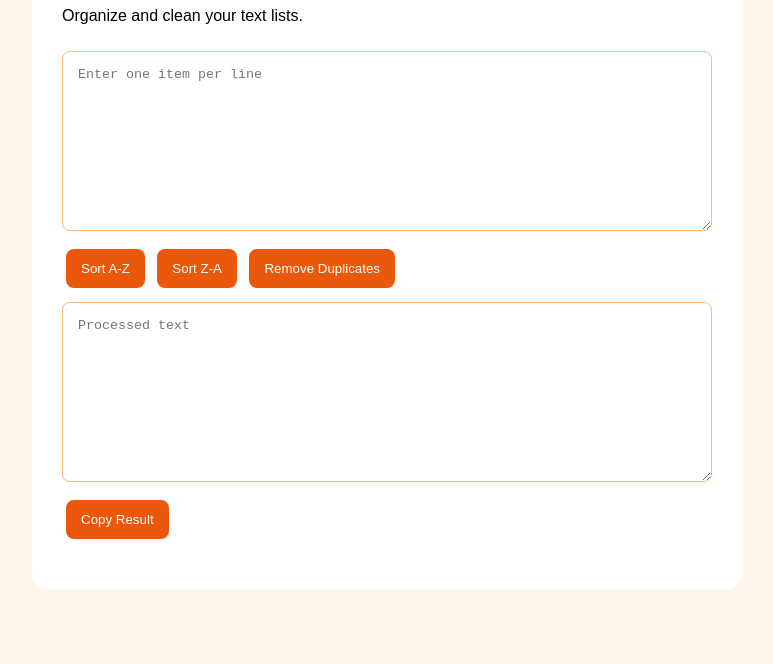
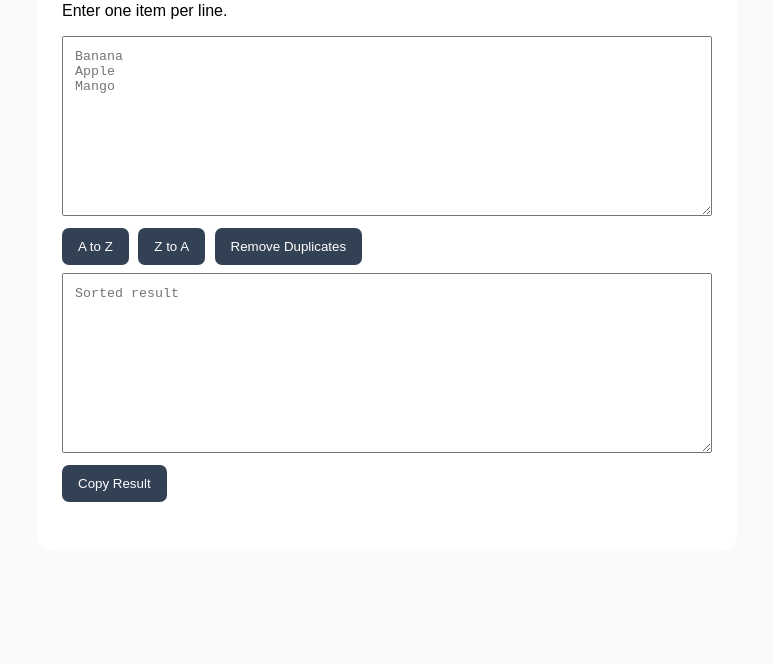
Before and after one commit to sogodogobah-dotcom/text-sorter, a plain HTML site: page index.html in a window 1280 px wide. Shown: the part 136-800 px from the top of the page, without its empty margins (253-1026 px from the left). Drawn offline with Linux system fonts and the light colour scheme.

Commit message:
Add text sorting and duplicate removal

```diff
--- a/index.html
+++ b/index.html
@@ -2,41 +2,47 @@
 <html lang="en">
 <head>
 <meta charset="UTF-8">
-<meta name="viewport" content="width=device-width, initial-scale=1.0">
+<meta name="viewport" content="width=device-width,initial-scale=1">
 <title>Text Sorter</title>
 <style>
-body{font-family:Arial;background:#fff7ed;padding:25px}
-main{max-width:650px;margin:auto;background:white;padding:30px;border-radius:16px}
-textarea{width:100%;height:180px;padding:15px;box-sizing:border-box;margin:10px 0;border:1px solid #fdba74;border-radius:8px}
-button{background:#ea580c;color:white;border:0;padding:12px 15px;margin:4px;border-radius:8px;cursor:pointer}
+body{font-family:Arial;background:#f8fafc;padding:25px}
+main{max-width:650px;margin:auto;background:white;padding:25px;border-radius:15px}
+textarea{width:100%;height:180px;padding:12px;box-sizing:border-box}
+button{padding:11px 16px;margin:8px 5px 8px 0;background:#334155;color:white;border:0;border-radius:7px;cursor:pointer}
 </style>
 </head>
 <body>
 <main>
 <h1>Text Sorter</h1>
-<p>Organize and clean your text lists.</p>
-<textarea id="input" placeholder="Enter one item per line"></textarea>
-<button onclick="process('asc')">Sort A-Z</button>
-<button onclick="process('desc')">Sort Z-A</button>
-<button onclick="process('unique')">Remove Duplicates</button>
-<textarea id="output" readonly placeholder="Processed text"></textarea>
-<button onclick="copyText()">Copy Result</button>
+<p>Enter one item per line.</p>
+<textarea id="input" placeholder="Banana&#10;Apple&#10;Mango"></textarea>
+<br>
+<button onclick="sortText(false)">A to Z</button>
+<button onclick="sortText(true)">Z to A</button>
+<button onclick="removeDuplicates()">Remove Duplicates</button>
+<textarea id="output" readonly placeholder="Sorted result"></textarea>
+<button onclick="copyResult()">Copy Result</button>
 <p id="status"></p>
 </main>
 <script>
-function process(mode){
- let lines=document.getElementById("input").value
+function getLines(){
+ return document.getElementById("input").value
  .split(/\r?\n/).map(x=>x.trim()).filter(Boolean);
- if(mode==="asc")lines.sort((a,b)=>a.localeCompare(b));
- if(mode==="desc")lines.sort((a,b)=>b.localeCompare(a));
- if(mode==="unique")lines=[...new Set(lines)];
+}
+function sortText(desc){
+ const lines=getLines();
+ lines.sort((a,b)=>a.localeCompare(b,undefined,{sensitivity:"base"}));
+ if(desc)lines.reverse();
  document.getElementById("output").value=lines.join("\n");
- document.getElementById("status").textContent="Total lines: "+lines.length;
 }
-async function copyText(){
+function removeDuplicates(){
+ const unique=[...new Set(getLines())];
+ document.getElementById("output").value=unique.join("\n");
+}
+async function copyResult(){
  try{
   await navigator.clipboard.writeText(document.getElementById("output").value);
-  document.getElementById("status").textContent="Copied!";
+  document.getElementById("status").textContent="Copied successfully.";
  }catch{
   document.getElementById("status").textContent="Please copy manually.";
  }
```
